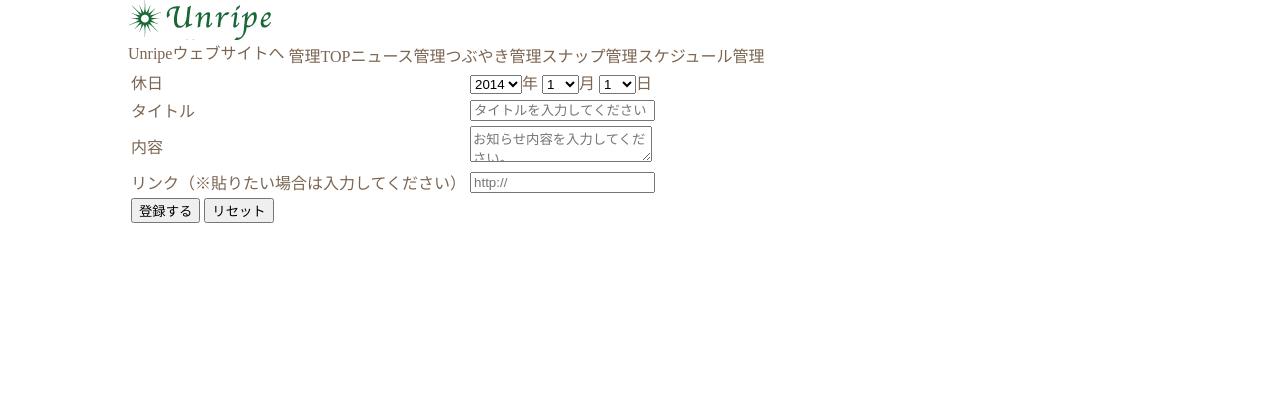
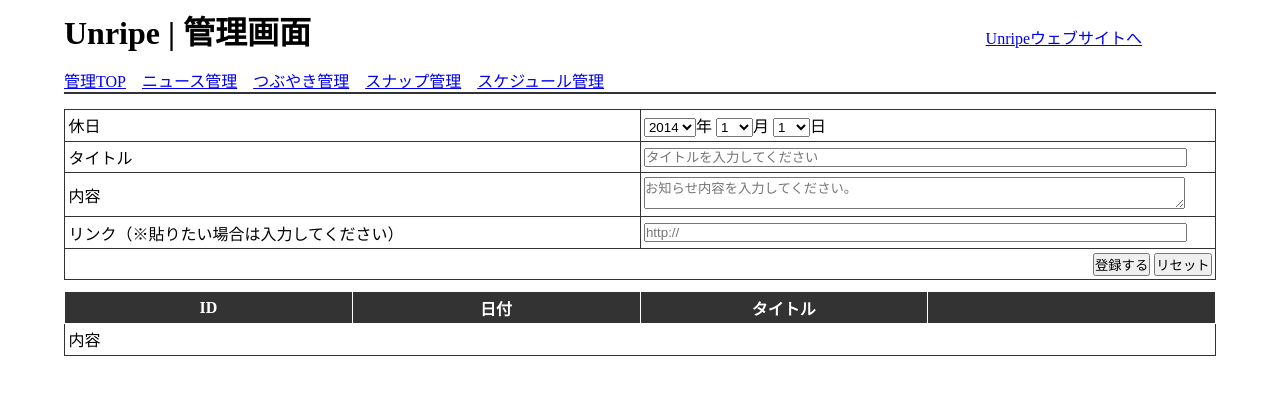
Before and after one commit to h-ishikawa/unripe-sun.com, a PHP site: page /admins/news in a window 1280 px wide. Shown: the top 395 px of the page. Run offline with PHP 8.4, Linux system fonts and the light colour scheme; data that the repository does not hold is empty.

Commit message:
管理　レイアウト修正

```diff
--- a/admins/index.php
+++ b/admins/index.php
@@ -6,7 +6,6 @@
 <meta name="robots" content="noindex,nofollow">
 <meta http-equiv="Content-Script-Type" content="text/javascript">
 <meta http-equiv="Content-Style-Type" content="text/css">
-<link type="text/css" rel="stylesheet" href="/stylesheets/common.css" media="all" charset="utf-8">
 <link type="text/css" rel="stylesheet" href="/stylesheets/admins.css" media="all" charset="utf-8">
 </head>
 <body class="admins index">
--- a/admins/news/index.php
+++ b/admins/news/index.php
@@ -14,7 +14,6 @@ $News->get(array());
 <meta name="robots" content="noindex,nofollow">
 <meta http-equiv="Content-Script-Type" content="text/javascript">
 <meta http-equiv="Content-Style-Type" content="text/css">
-<link type="text/css" rel="stylesheet" href="/stylesheets/common.css" media="all" charset="utf-8">
 <link type="text/css" rel="stylesheet" href="/stylesheets/admins.css" media="all" charset="utf-8">
 </head>
 <body class="admins schedules">
@@ -77,8 +76,21 @@ $News->get(array());
       </table>
     </form>
 
+    <table>
+      <tr>
+        <th>ID</th>
+        <th>日付</th>
+        <th>タイトル</th>
+        <th></th>
+      </tr>
+
+      <tr>
+        <td colspan="4">内容</td>
+      </tr>
+    </table>
+
     <? foreach ($News->result as $result): ?>
-    <table>
+    <table class="<?= @++$i % 2 ? 'odd' : 'even' ?>">
       <tr>
         <td><?= $result->id ?></td>
         <td><?= $result->date ?></td>
--- a/admins/schedules/index.php
+++ b/admins/schedules/index.php
@@ -14,7 +14,6 @@ $Schedule->get(array());
 <meta name="robots" content="noindex,nofollow">
 <meta http-equiv="Content-Script-Type" content="text/javascript">
 <meta http-equiv="Content-Style-Type" content="text/css">
-<link type="text/css" rel="stylesheet" href="/stylesheets/common.css" media="all" charset="utf-8">
 <link type="text/css" rel="stylesheet" href="/stylesheets/admins.css" media="all" charset="utf-8">
 </head>
 <body class="admins schedules">
--- a/admins/snaps/index.php
+++ b/admins/snaps/index.php
@@ -14,7 +14,6 @@ $Snap->get(array());
 <meta name="robots" content="noindex,nofollow">
 <meta http-equiv="Content-Script-Type" content="text/javascript">
 <meta http-equiv="Content-Style-Type" content="text/css">
-<link type="text/css" rel="stylesheet" href="/stylesheets/common.css" media="all" charset="utf-8">
 <link type="text/css" rel="stylesheet" href="/stylesheets/admins.css" media="all" charset="utf-8">
 </head>
 <body class="admins snaps">
--- a/admins/tweets/index.php
+++ b/admins/tweets/index.php
@@ -14,7 +14,6 @@ $Tweet->get(array());
 <meta name="robots" content="noindex,nofollow">
 <meta http-equiv="Content-Script-Type" content="text/javascript">
 <meta http-equiv="Content-Style-Type" content="text/css">
-<link type="text/css" rel="stylesheet" href="/stylesheets/common.css" media="all" charset="utf-8">
 <link type="text/css" rel="stylesheet" href="/stylesheets/admins.css" media="all" charset="utf-8">
 </head>
 <body class="admins tweets">
--- a/partials/admins/header.php
+++ b/partials/admins/header.php
@@ -1,13 +1,15 @@
 <?php
 $uri = $_SERVER['REQUEST_URI'];
-$replaceUrl = preg_replace('/\//', ' ', $uri);
+$replaceUrl = preg_replace('/\//', '', $uri);
 ?>
 
-    <h1 onclick="Javascript: location.href='/admins'">Unripe | 管理画面</h1><!--
- --><a href="/" target="_blank">Unripeウェブサイトへ</a>
+    <h1 class="panel" onclick="Javascript: location.href='/admins'">Unripe | 管理画面</h1><!--
+ --><a class="link panel" href="/" target="_blank">Unripeウェブサイトへ</a>
 
-    <a href="/admins"           class="panel <?= $replaceUrl == ' admins ' ? 'selected' : ''?>          ">管理TOP</a><!--
- --><a href="/admins/news"      class="panel <?= $replaceUrl == ' adminsnews ' ? 'selected' : '' ?>     ">ニュース管理</a><!--
- --><a href="/admins/tweets"    class="panel <?= $replaceUrl == ' adminstweets ' ? 'selected' : '' ?>   ">つぶやき管理</a><!--
- --><a href="/admins/snaps"     class="panel <?= $replaceUrl == ' adminssnaps ' ? 'selected' : '' ?>    ">スナップ管理</a><!--
- --><a href="/admins/schedules" class="panel <?= $replaceUrl == ' adminsschedules ' ? 'selected' : '' ?>">スケジュール管理</a>
+    <div class="navigation">
+      <a href="/admins"           class="panel <?= $replaceUrl == ' admins ' ? 'selected' : ''?>          ">管理TOP</a><!--
+   --><a href="/admins/news"      class="panel <?= $replaceUrl == ' adminsnews ' ? 'selected' : '' ?>     ">ニュース管理</a><!--
+   --><a href="/admins/tweets"    class="panel <?= $replaceUrl == ' adminstweets ' ? 'selected' : '' ?>   ">つぶやき管理</a><!--
+   --><a href="/admins/snaps"     class="panel <?= $replaceUrl == ' adminssnaps ' ? 'selected' : '' ?>    ">スナップ管理</a><!--
+   --><a href="/admins/schedules" class="panel <?= $replaceUrl == ' adminsschedules ' ? 'selected' : '' ?>">スケジュール管理</a>
+    </div>
--- /dev/null
+++ b/stylesheets/admins.css
@@ -0,0 +1,122 @@
+@charset "utf-8";
+
+.error {
+  display: none;
+  color: red;
+}
+
+.is-empty .error.is-empty,
+.incorrect .error.incorrect {
+  display: block;
+}
+
+* {
+  margin: 0;
+  padding: 0;
+}
+
+img {
+	border: 0 none;
+}
+
+.panel {
+  display: inline-block!important;
+}
+
+body {
+  width: 100%;
+}
+
+.container {
+  width: 90%;
+  margin: 0 auto;
+  background-color: #ffffff;
+}
+
+.container a:hover {
+  filter:alpha(opacity=75);
+  -moz-opacity: 0.75;
+  -khtml-opacity: 0.75;
+  opacity: 0.75;
+}
+
+.header h1 {
+  width: 80%;
+  margin: .5ex 0 0;
+}
+
+.header .link {
+  width: 20%;
+}
+
+.header .navigation {
+  width: 100%;
+  margin: 2ex 0;
+  border-bottom: 2px solid #333333;
+}
+
+.header .navigation a {
+  display: inline-block;
+  margin: 0 1em 0 0;
+}
+
+.header .navigation a.selected {
+  color: #339966;
+}
+
+table {
+  width: 100%;
+  margin: 1.5ex 0;
+  border-collapse: collapse;
+}
+
+table.odd {
+}
+
+table.even {
+  background-color: #999999;
+}
+
+.contents th,
+.contents td {
+  width: 14%;
+  border: 1px solid #333333;
+  padding: .3%;
+}
+
+.contents th {
+  color: #ffffff;
+  background-color: #333333;
+  border-color: #ffffff;
+}
+
+.contents td input[type="submit"] {
+  cursor: pointer;
+}
+
+.contents td textarea,
+.contents td input[type="text"] {
+  width: 95%;
+}
+
+.contents td.approval {
+  color: red;
+  font-weight: bold;
+  text-align: center;
+}
+
+.contents td.content {
+  overflow: hidden;
+  line-height: normal;
+  white-space: nowrap;
+  text-overflow: ellipsis;
+}
+
+.contents td.update,
+.contents td.delete {
+  text-align: center;
+}
+
+.contents td.buttons {
+  text-align: right;
+}
```
